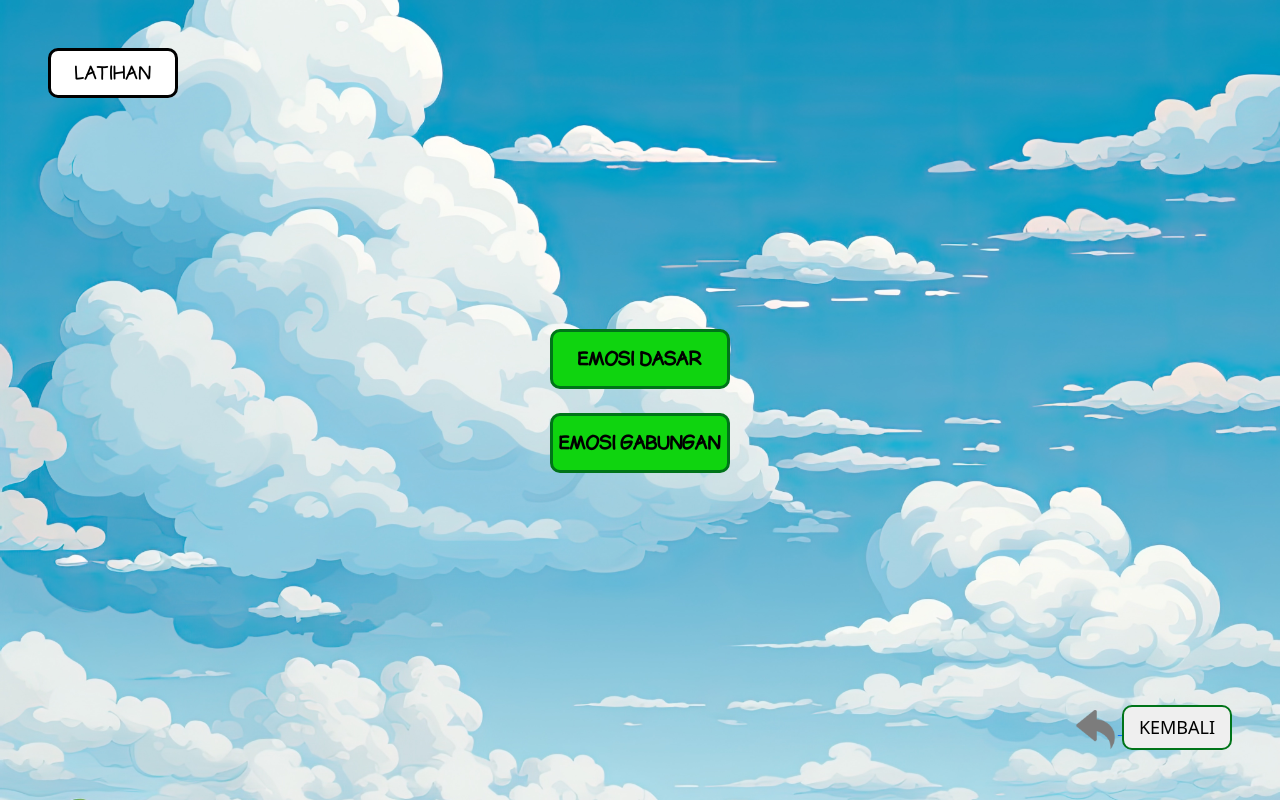
After one commit to wendwin/pengenalan-emosi, a Flask app: page /latihan in a window 1280 px wide. The commit adds this page. Run offline with Flask 3, Linux system fonts and the light colour scheme.

Commit message:
membuat tampilan latihan

```diff
--- a/app/app.py
+++ b/app/app.py
@@ -1,6 +1,7 @@
 from flask import Flask,render_template, session, request, redirect, url_for
 
 app = Flask(__name__)
+app.config['SECRET_KEY'] = 'KaVGm31asLwNAlaoG'
 
 @app.route('/')
 def index():
@@ -22,11 +23,13 @@ def materi_emosi_gabungan():
 
 @app.route('/latihan')
 def latihan():
-    return render_template('latihan.html')
+    return render_template('latihan/latihan.html')
 
-@app.route('/laporan/rombongan')
-def laporan_rombongan():
-    return render_template('laporanrombongan.html')
+@app.route('/latihan/rombel', methods=["POST"])
+def latihan_rombel():
+    jenisEmosi=request.form['jenisEmosi']
+    session['jenisEmosi']=jenisEmosi
+    return render_template('latihan/latihan-emosi.html', jenisemosi=jenisEmosi)
 
 
 if __name__ == '__main__':
--- a/app/templates/home.html
+++ b/app/templates/home.html
@@ -22,7 +22,7 @@
         <div class="menu-item d-flex align-items-center gap-4">
             <img src="{{ url_for('static', filename='img/beranda/laporan.png') }}" alt="">
             <div class="button-menu">
-                <a href="{{ url_for('laporan_rombongan') }}" class="text-decoration-none">
+                <a href="" class="text-decoration-none">
                     <button class="text-uppercase">laporan</button>
                 </a>
             </div>
--- /dev/null
+++ b/app/templates/latihan/latihan-emosi.html
@@ -0,0 +1,4 @@
+<div class="jenisemosi">
+    emosi {%if jenisemosi == 'dasar'%}dasar
+    {%elif jenisemosi == 'gabungan'%}gabungan{%endif%}
+</div>
--- /dev/null
+++ b/app/templates/latihan/latihan.html
@@ -0,0 +1,36 @@
+{% extends "base.html" %}
+
+{% block content %}
+<div class="materi vh-100 d-flex flex-column">
+    <div class="title m-3 m-md-5 d-flex justify-content-center align-items-center">
+        <div class="text-uppercase">latihan</div>
+    </div>
+
+    <div class="menu d-flex flex-column justify-content-center align-items-center gap-4 text-center flex-grow-1">
+        <div class="menu-item d-flex align-items-center gap-4">
+            <div class="button-menu-materi">
+                <form action="{{ url_for('latihan_rombel') }}" method="post">
+                    <input type="hidden" name="jenisEmosi" value="dasar">
+                    <button class="text-uppercase" type="submit">emosi dasar</button>
+                </form>
+            </div>
+        </div>
+        <div class="menu-item d-flex align-items-center gap-4">
+            <div class="button-menu-materi">
+                <form action="{{ url_for('latihan_rombel') }}" method="post">
+                    <input type="hidden" name="jenisEmosi" value="gabungan">
+                    <button class="text-uppercase" type="submit">emosi gabungan</button>
+                </form>
+            </div>
+        </div>
+    </div>
+    <div class="back d-flex justify-content-end align-items-end m-3 m-md-5">
+        <a href="{{ url_for('index') }}">
+            <div class="menu-back">
+                <img src="/static/img/button/reply.png" alt="">
+                <button class="buttonmenu">KEMBALI</button>
+            </div>
+        </a>
+    </div>
+</div>
+{% endblock %}
```
